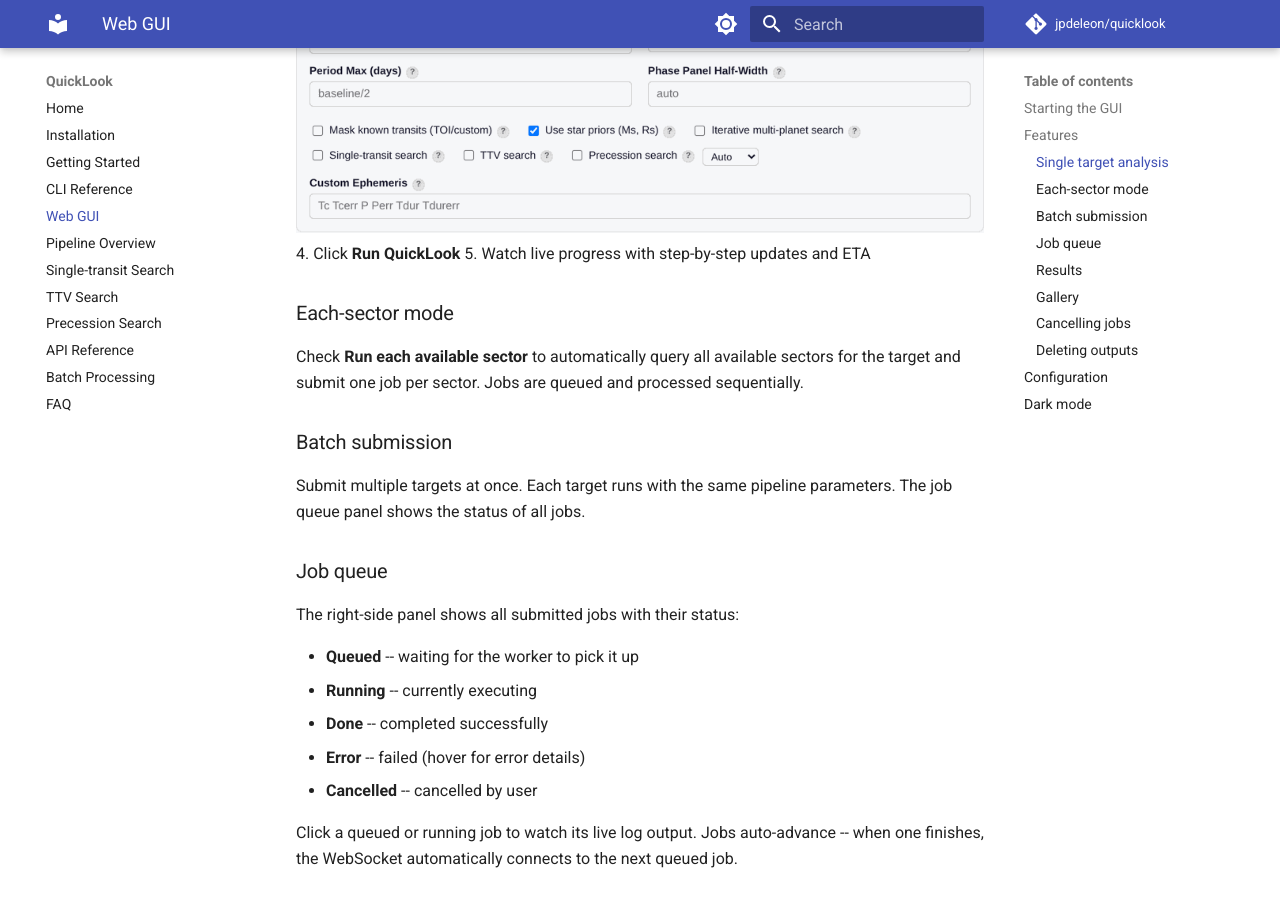
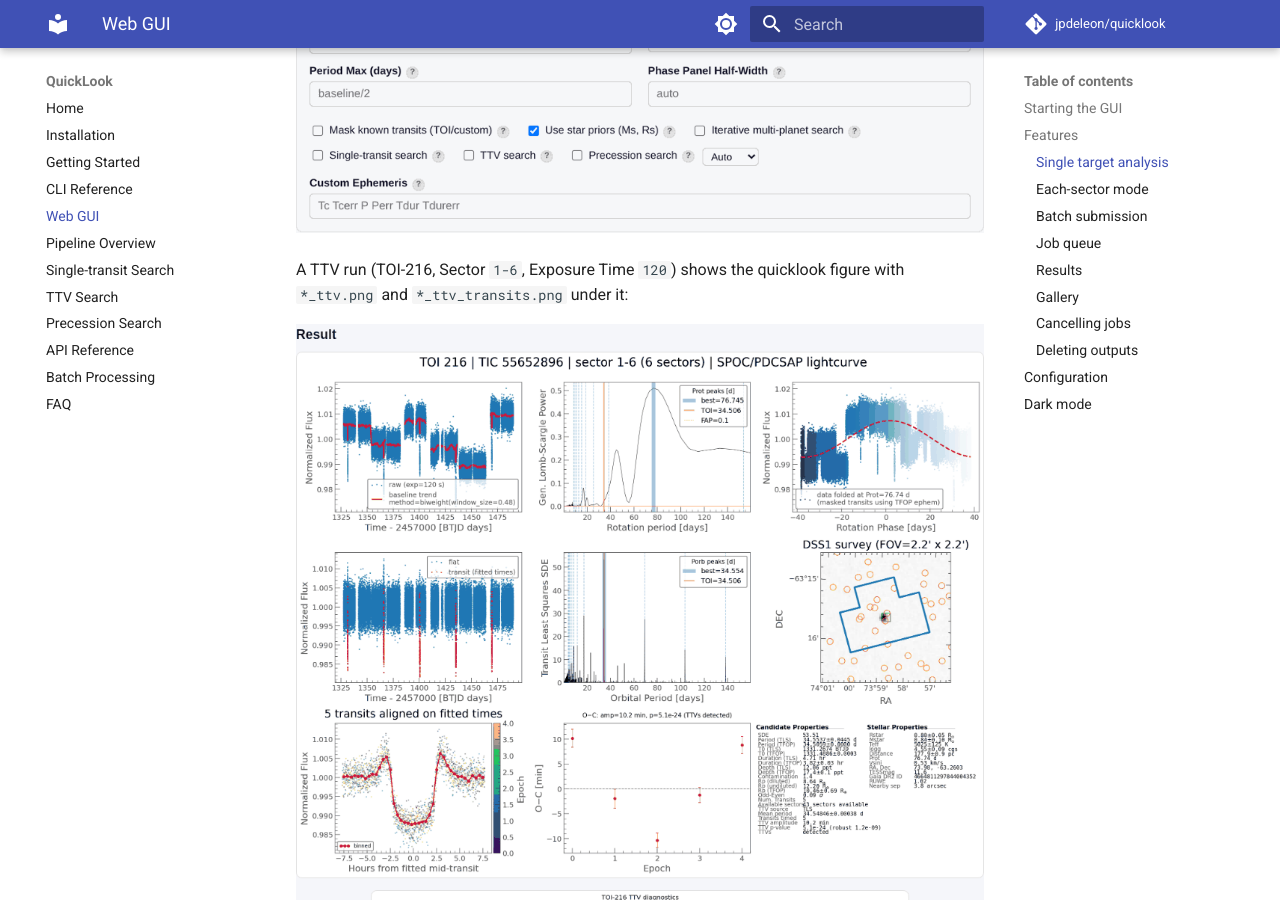
Before and after one commit to jpdeleon/quicklook, an MkDocs documentation site: the page built from docs/gui.md, in a window 1280 px wide and 900 px high, scrolled down 2134 px. Built offline with MkDocs 1.6.1 and Material for MkDocs 9.7.7, drawn with Linux system fonts in a browser that asks for light colours; comment, search, counter and statistics services are not loaded.

Commit message:
docs: screenshot of a TTV run with its companion figures in the GUI

```diff
--- a/docs/gui.md
+++ b/docs/gui.md
@@ -29,6 +29,10 @@ This starts a local server at [http://127.0.0.1:5000](http://127.0.0.1:5000).
    - Tick **Precession search** (with Sector = `all` or a list, and an Exposure Time) to fit the transit shape per sector and test for a drift in the impact parameter; see [Precession search](precession-search.md). The mode selector next to it chooses **Planet**, **EB** (inner-binary inclination of an eclipsing binary; give the binary period and primary-eclipse T0 as a custom ephemeris) or **Auto** (EB when SIMBAD lists an eclipsing binary). The `*_precession.png` figure appears under the main result (as do `*_mono.png`, `*_ttv.png` and `*_ttv_transits.png` from the other searches), and the TLS summary page shows `db/dt [/yr]` (red for a precession candidate; hover for significance and flags). The form refuses Precession search on a single sector or with **Run each available sector/pipeline**, where it could only skip.
 
    ![Period Search options](img/ql-gui-period-search.png)
+
+   A TTV run (TOI-216, Sector `1-6`, Exposure Time `120`) shows the quicklook figure with `*_ttv.png` and `*_ttv_transits.png` under it:
+
+   ![TOI-216 TTV run in the GUI](img/ql-gui-ttv-result.png)
 4. Click **Run QuickLook**
 5. Watch live progress with step-by-step updates and ETA
 
```
Also changed, not shown: docs/img/ql-gui-ttv-result.png (added).
